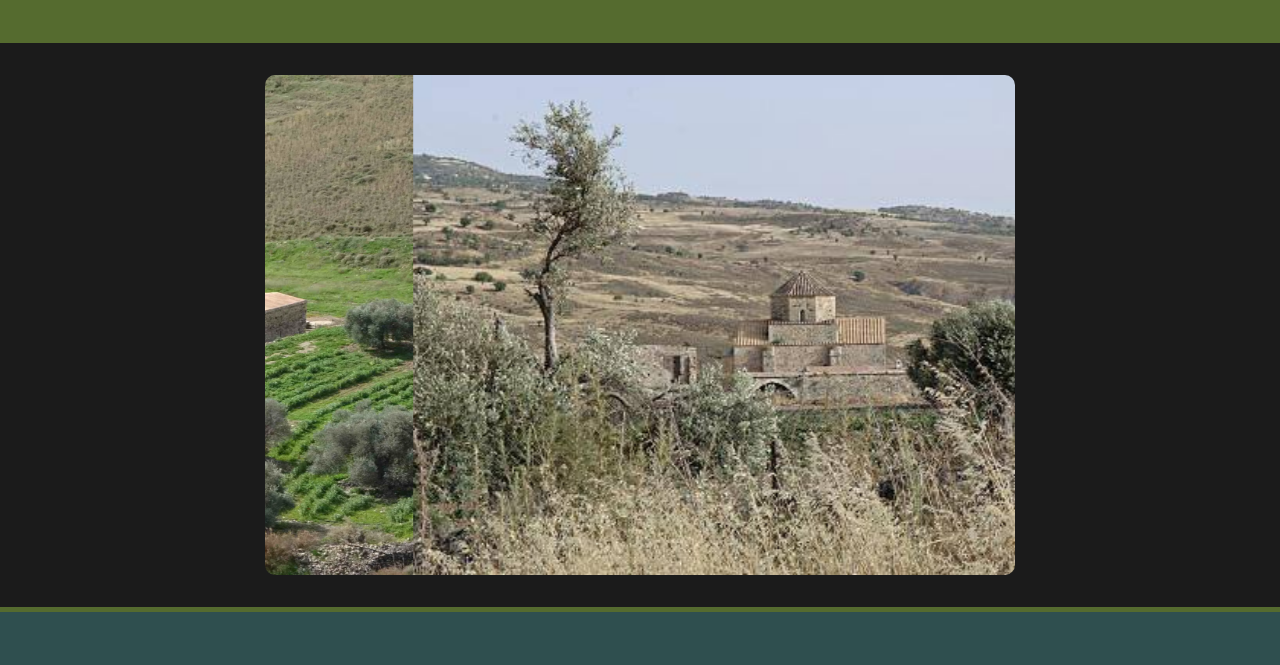
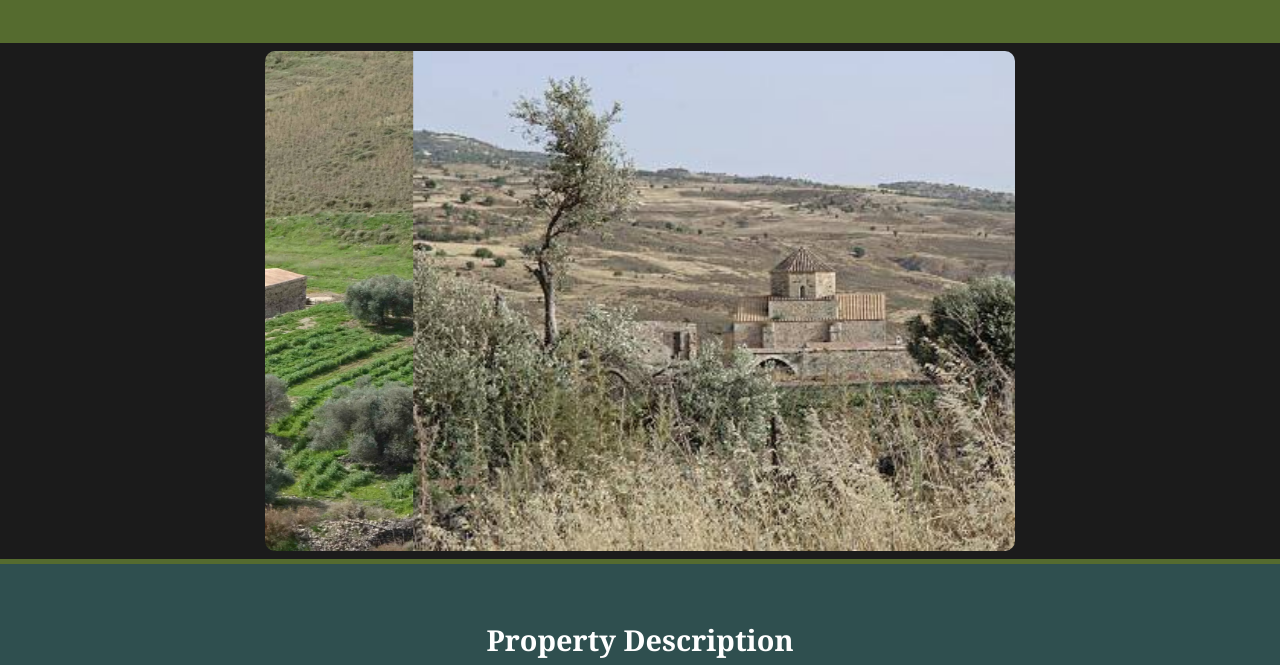
Before and after one commit to Chrysostomos00/lfs, a plain HTML site: page index.html in a window 1280 px wide. Shown: the part 91-756 px from the top of the page. Drawn offline with Linux system fonts and the light colour scheme; some packages are replaced by stand-ins of ours.

Commit message:
Update styles.css

```diff
--- a/styles.css
+++ b/styles.css
@@ -18,7 +18,7 @@ header {
 .carousel-container {
     width: 90%;
     max-width: 750px;
-    margin: 2em auto;
+    margin: 0.5em auto;
     overflow: hidden;
     border-radius: 10px;
 }
```
